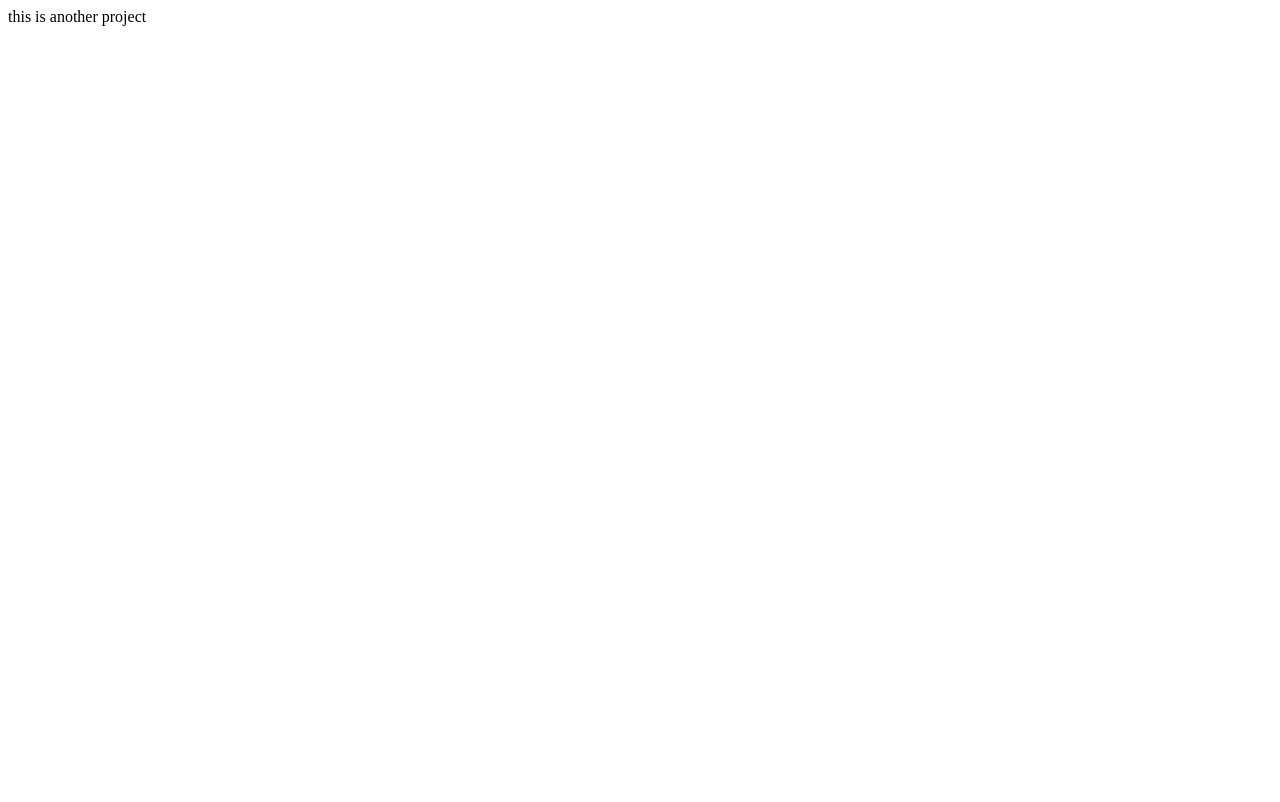
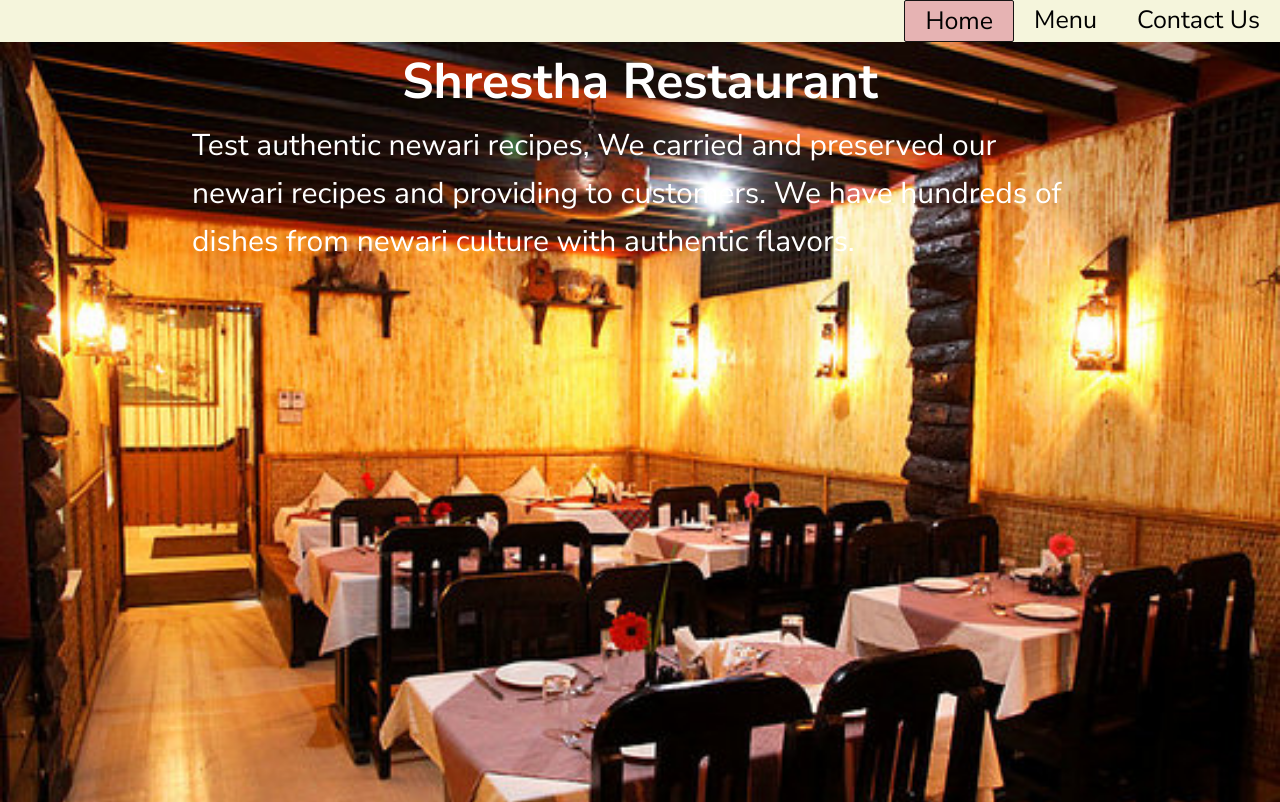
Before and after one commit to sumancrest0001/restaurant-page, a website built with webpack: page dist/index.html in a window 1280 px wide. Built offline with nearby package versions, Linux system fonts and the light colour scheme.

Commit message:
homepage added

```diff
--- /dev/null
+++ b/dist/css/style.css
@@ -0,0 +1,70 @@
+* {
+  margin: 0;
+  padding: 0;
+}
+
+*,
+*::before,
+*::after {
+  box-sizing: inherit;
+}
+
+html {
+  box-sizing: border-box;
+  font-size: 62.5%;
+}
+body {
+  font-family: "Nunito Sans", sans-serif;
+  font-weight: 400;
+  line-height: 1.6;
+  color: #655a56;
+  min-height: calc(100vh - 2 * 4vw);
+}
+
+ul {
+    list-style: none;
+    height 50px;
+    width: 100%;
+    display: flex;
+    flex-direction: row;
+    justify-content: flex-end;
+    font-size: 25px;
+    background-color: beige;
+}
+
+.nav-item {
+  height: 100%;
+  padding: 0 20px;
+}
+.nav-item a {
+    text-decoration: none;
+    color: #000;;
+}
+
+.nav-item:hover{
+  background-color: rgb(226, 112, 60);
+}
+
+.active {
+    background-color: rgb(230, 179, 179);
+border: 1px solid rgb(22, 20, 20);
+border-radius: 2px;
+}
+.container {
+  width: 100%;
+  height:95vh;
+  margin: 0;
+  background-image: url('../img/main-img.jpg');
+  background-size: cover;
+  background-repeat: no-repeat;
+}
+.restro-name{
+    font-size: 50px;
+    color: #fff;
+}
+.description {
+    font-size: 30px;
+    width: 70%;
+    margin: auto;
+    color:#fff;
+}
--- a/dist/index.html
+++ b/dist/index.html
@@ -1,10 +1,33 @@
 <!DOCTYPE html>
-<html>
+<html lang="en">
   <head>
-    <title>Getting Started</title>
+    <meta charset="UTF-8" />
+    <meta name="viewport" content="width=device-width, initial-scale=1.0" />
+    <meta http-equiv="X-UA-Compatible" content="ie=edge" />
+    <link
+      href="https://fonts.googleapis.com/css?family=Nunito+Sans:400,600,700"
+      rel="stylesheet"
+    />
+    <link rel="stylesheet" href="css/style.css" />
+    <link rel="shortcut icon" href="img/favicon.png" type="image/x-icon" />
+    <title>Shrestha Restaurant// order authentic recipes</title>
   </head>
   <body>
-    <div>this is another project</div>
+    <header class="navbar">
+      <ul>
+        <li class="nav-item active"><a href="#">Home</a></li>
+        <li class="nav-item"><a href="#">Menu</a></li>
+        <li class="nav-item"><a href="#">Contact Us</a></li>
+      </ul>
+    </header>
+    <div class="container">
+      <h1 align="center" class="restro-name">Shrestha Restaurant</h1>
+      <p class="description">
+        Test authentic newari recipes, We carried and preserved our newari
+        recipes and providing to customers. We have hundreds of dishes from
+        newari culture with authentic flavors.
+      </p>
+    </div>
     <script src="main.js"></script>
   </body>
 </html>
```
Also changed, not shown: dist/img/favicon.png (added), dist/img/main-img.jpg (added), dist/img/test-1.jpg (added), dist/img/test-2.jpg (added), dist/img/test-3.jpg (added), dist/img/test-4.jpg (added), dist/img/test-5.jpg (added), dist/img/test-6.jpg (added), dist/img/test-7.jpg (added).
